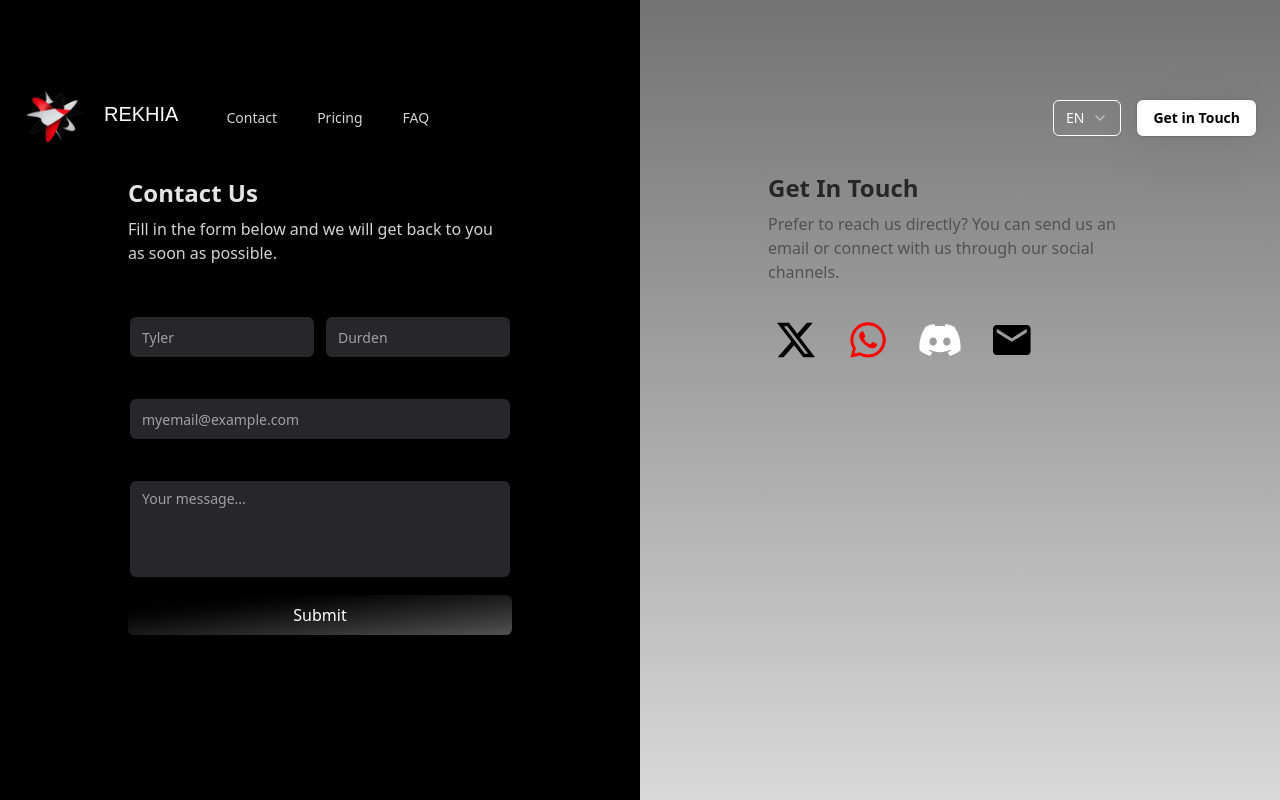
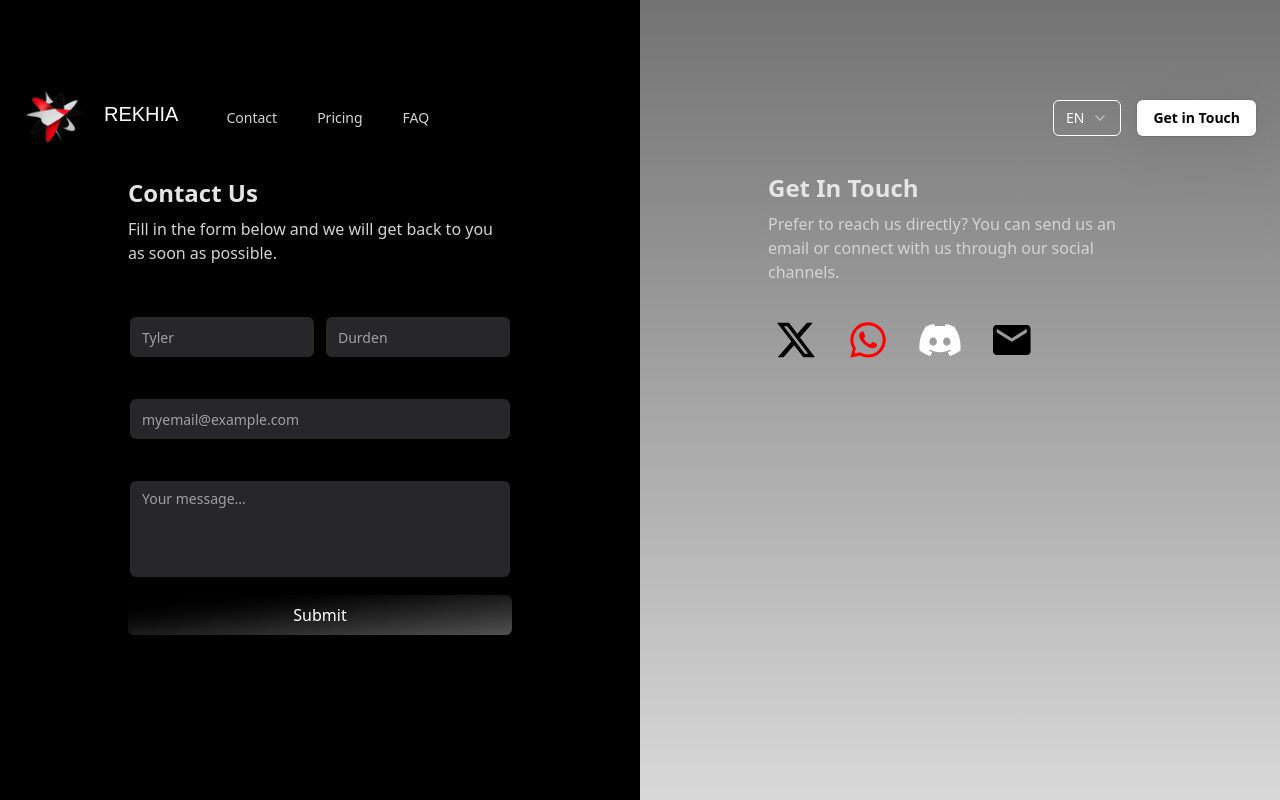
Before and after one commit to rekhiastudio/REKHIACOM, a Next.js app: page /en/contact in a window 1280 px wide. Shown: the top 800 px of the page. Built offline with nearby package versions, Linux system fonts and the light colour scheme; a web font is replaced by a local one.

Commit message:
contact page light theme classes deleted

```diff
--- a/app/[locale]/contact/page.tsx
+++ b/app/[locale]/contact/page.tsx
@@ -17,10 +17,10 @@ export default function Contact() {
         <section id='socials-cta' className="flex flex-col md:pt-10 items-center justify-center bg-gradient-to-b from-[#737373] to-[#D9D9D9]">
             <div className="flex flex-col py-20 md:py-0 md:px-8 md:h-[31rem] w space-y-5">
                 <div className=''>
-                    <h2 className="text-2xl font-bold text-neutral-800 dark:text-neutral-200 text-center md:text-start">
+                    <h2 className="text-2xl font-bold text-neutral-200 text-center md:text-start">
                         {t("social.title")}
                     </h2>
-                      <p className="mt-2 max-w-sm text-md text-neutral-600 dark:text-neutral-300 text-center md:text-start">
+                      <p className="mt-2 max-w-sm text-md text-neutral-300 text-center md:text-start">
                         {t("social.desc")}
                       </p>
                 </div>
```
